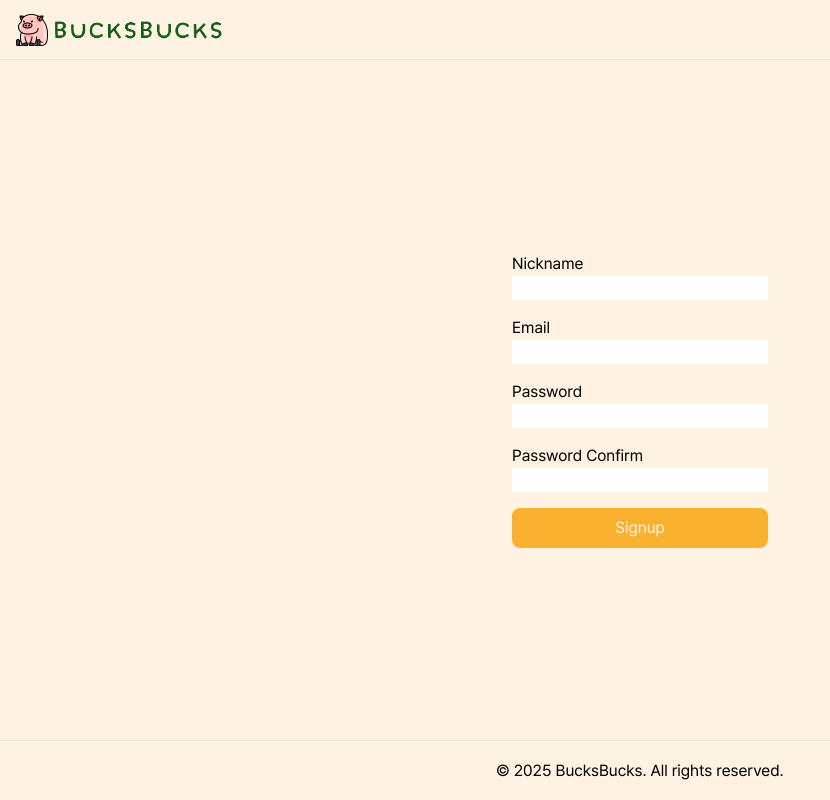
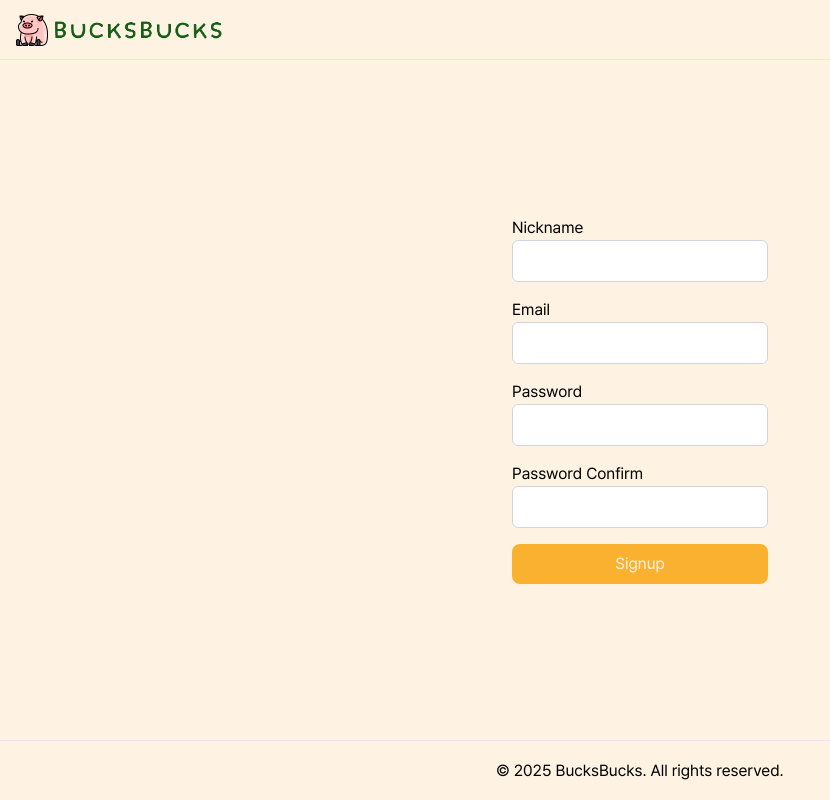
Before and after one commit to jinsoul75/bucksbucks, a React (Vite) app: page /signup in a window 1280 px wide. Shown: the whole page, without its empty margins (0-830 px from the left). Built offline with nearby package versions, Linux system fonts and the light colour scheme; no server answers.

Commit message:
feat: 회원가입 유효성 검사 적용 완료

```diff
--- a/package.json
+++ b/package.json
@@ -12,10 +12,12 @@
     "test": "jest"
   },
   "dependencies": {
+    "@hookform/resolvers": "^3.10.0",
     "@tanstack/react-query": "^5.62.11",
     "axios": "^1.7.9",
-    "react": "^18.3.1",
-    "react-dom": "^18.3.1",
+    "react": "^19.0.0",
+    "react-dom": "^19.0.0",
+    "react-hook-form": "^7.54.2",
     "react-router": "^7.1.1",
     "react-router-dom": "^7.1.1",
     "zod": "^3.24.1",
--- /dev/null
+++ b/src/components/common/input/BaseInput.tsx
@@ -0,0 +1,16 @@
+import { forwardRef, type ForwardedRef } from 'react';
+
+function BaseInput(
+  props: React.InputHTMLAttributes<HTMLInputElement>,
+  ref: ForwardedRef<HTMLInputElement>
+) {
+  return (
+    <input
+      ref={ref}
+      className="border border-gray-300 rounded-md px-3 py-2"
+      {...props}
+    />
+  );
+}
+
+export default forwardRef(BaseInput);
--- /dev/null
+++ b/src/components/common/input/FormInput.tsx
@@ -0,0 +1,24 @@
+import { useFormContext } from 'react-hook-form';
+import BaseInput from './BaseInput';
+
+interface FormInputProps extends React.InputHTMLAttributes<HTMLInputElement> {
+  name: string;
+  label?: string;
+}
+
+export default function FormInput({ name, label, ...props }: FormInputProps) {
+  const {
+    register,
+    formState: { errors },
+  } = useFormContext();
+
+  return (
+    <div className="flex flex-col">
+      {label && <label htmlFor={name}>{label}</label>}
+      <BaseInput {...register(name)} id={name} {...props} />
+      {errors[name] && (
+        <p className="text-red-500 text-sm">{errors[name]?.message as string}</p>
+      )}
+    </div>
+  );
+}
--- a/src/pages/signup/Signup.tsx
+++ b/src/pages/signup/Signup.tsx
@@ -1,128 +1,76 @@
-import { z } from 'zod';
-import Button from '../../components/common/button/Button';
-import { useEffect, useState } from 'react';
-import { useNavigate } from 'react-router-dom';
-import { useMutation } from '@tanstack/react-query';
-import instance from '../../apis/interceptor';
+import { z } from "zod";
+import { useForm, FormProvider } from "react-hook-form";
+import { zodResolver } from "@hookform/resolvers/zod";
+import Button from "../../components/common/button/Button";
+import FormInput from "../../components/common/input/FormInput";
+import { useNavigate } from "react-router-dom";
+import { useMutation } from "@tanstack/react-query";
+import instance from "../../apis/interceptor";
 
 const accountSchema = z
   .object({
-    nickname: z.string().min(2, '최소 2자 이상 입력해주세요'),
-    email: z.string().email('올바른 이메일 형식이 아닙니다'),
+    nickname: z
+      .string()
+      .nonempty("닉네임을 입력해주세요")
+      .min(2, "최소 2자 이상 입력해주세요"),
+    email: z
+      .string()
+      .nonempty("이메일을 입력해주세요")
+      .email("올바른 이메일 형식이 아닙니다"),
     password: z
       .string()
-      .min(6, '최소 6자 이상 입력해주세요')
-      .max(12, '최대 12자까지 가능합니다'),
-    passwordConfirm: z.string(),
+      .nonempty("비밀번호를 입력해주세요")
+      .min(6, "최소 6자 이상 입력해주세요")
+      .max(12, "최대 12자까지 가능합니다"),
+    passwordConfirm: z.string().nonempty("비밀번호 확인을 입력해주세요")
   })
   .refine((data) => data.password === data.passwordConfirm, {
-    message: '비밀번호가 일치하지 않습니다',
-    path: ['passwordConfirm'],
+    message: "비밀번호가 일치하지 않습니다",
+    path: ["passwordConfirm"]
   });
 
 type Account = z.infer<typeof accountSchema>;
 
 export default function Signup() {
-  const [account, setAccount] = useState<Account>({
-    nickname: '',
-    email: '',
-    password: '',
-    passwordConfirm: '',
-  });
-  const [touched, setTouched] = useState({
-    nickname: false,
-    email: false,
-    password: false,
-    passwordConfirm: false,
-  });
-  const [errors, setErrors] = useState<{
-    nickname?: string;
-    email?: string;
-    password?: string;
-    passwordConfirm?: string;
-  }>({});
-
   const navigate = useNavigate();
 
+  const methods = useForm<Account>({
+    resolver: zodResolver(accountSchema),
+    mode: "onChange"
+  });
+
   const { mutate: signup } = useMutation({
-    mutationFn: (account: Account) => instance.post('/api/signup', account),
+    mutationFn: (account: Account) => instance.post("/api/signup", account),
     onSuccess: () => {
-      navigate('/');
+      navigate("/");
     },
     onError: (error) => {
       alert(error.message);
-    },
+    }
   });
 
-  const handleChange = (e: React.ChangeEvent<HTMLInputElement>) => {
-    const { id, value } = e.target;
-
-    setAccount({ ...account, [id]: value });
-    setTouched({ ...touched, [id]: true });
+  const onSubmit = (data: Account) => {
+    signup(data);
   };
-
-  const handleSubmit = (e: React.FormEvent<HTMLFormElement>) => {
-    e.preventDefault();
-
-    const result = accountSchema.safeParse(account);
-
-    if (result.success) {
-      signup(account);
-    } else {
-      setTouched({
-        nickname: true,
-        email: true,
-        password: true,
-        passwordConfirm: true,
-      });
-    }
-  };
-
-  useEffect(() => {
-    const result = accountSchema.safeParse(account);
-    if (!result.success) {
-      const newErrors = result.error.issues.reduce(
-        (acc, issue) => ({
-          ...acc,
-          [issue.path[0]]: touched[issue.path[0] as keyof typeof touched]
-            ? issue.message
-            : undefined,
-        }),
-        {},
-      );
-      setErrors(newErrors);
-    } else {
-      setErrors({});
-    }
-  }, [account, touched]);
 
   return (
     <section className="w-full min-h-[calc(100vh-120px)] flex items-center justify-center">
-      <form className="flex flex-col gap-4 w-64" onSubmit={handleSubmit}>
-        <div className="flex flex-col">
-          <label htmlFor="nickname">Nickname</label>
-          <input type="text" id="nickname" onChange={handleChange} />
-          {errors.nickname && <p className="text-red-500 text-sm">{errors.nickname}</p>}
-        </div>
-        <div className="flex flex-col">
-          <label htmlFor="email">Email</label>
-          <input type="email" id="email" onChange={handleChange} />
-          {errors.email && <p className="text-red-500 text-sm">{errors.email}</p>}
-        </div>
-        <div className="flex flex-col">
-          <label htmlFor="password">Password</label>
-          <input type="password" id="password" onChange={handleChange} />
-          {errors.password && <p className="text-red-500 text-sm">{errors.password}</p>}
-        </div>
-        <div className="flex flex-col">
-          <label htmlFor="passwordConfirm">Password Confirm</label>
-          <input type="password" id="passwordConfirm" onChange={handleChange} />
-          {errors.passwordConfirm && (
-            <p className="text-red-500 text-sm">{errors.passwordConfirm}</p>
-          )}
-        </div>
-        <Button type="submit">Signup</Button>
-      </form>
+      <FormProvider {...methods}>
+        <form
+          className="flex flex-col gap-4 w-64"
+          onSubmit={methods.handleSubmit(onSubmit)}
+        >
+          <FormInput name="nickname" label="Nickname" type="text" />
+          <FormInput name="email" label="Email" type="email" />
+          <FormInput name="password" label="Password" type="password" />
+          <FormInput
+            name="passwordConfirm"
+            label="Password Confirm"
+            type="passwordConfirm"
+          />
+          <Button type="submit">Signup</Button>
+        </form>
+      </FormProvider>
     </section>
   );
 }
```
Also changed, not shown: .pnp.cjs, 1 other file (tests, documents, lock files or other folders).
